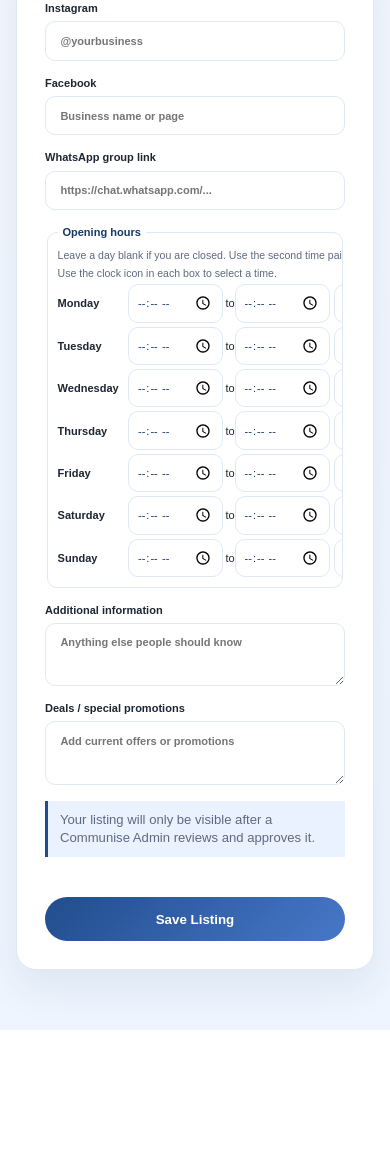
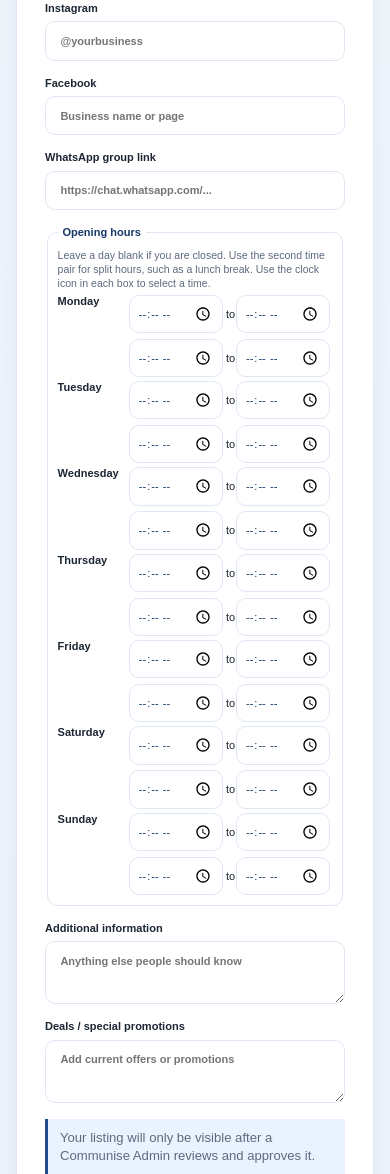
Before and after one commit to mbnarayn/communise, a Flask app: page /add in a window 390 px wide. Shown: the part 1467-2641 px from the top of the page. Before the commit the page ends 2497 px from the top, so only its background shows below. Run offline with Flask 3, Linux system fonts and the light colour scheme.

Commit message:
ui updates

```diff
--- a/static/styles.css
+++ b/static/styles.css
@@ -512,6 +512,13 @@ nav a {
 .listing-form-card .hours-editor {
   gap: 0.25rem;
   padding: 0.6rem;
+}
+
+.listing-form-card .hours-helper {
+  display: block;
+  max-width: 100%;
+  line-height: 1.35;
+  overflow-wrap: anywhere;
 }
 
 .listing-form-card .hours-row {
@@ -1215,6 +1222,38 @@ select {
     overflow-x: auto;
   }
 
+  .listing-form-card .hours-row {
+    grid-template-columns: 68px minmax(0, 1fr) auto minmax(0, 1fr);
+    column-gap: 0.2rem;
+    row-gap: 0.35rem;
+  }
+
+  .listing-form-card .hours-row > strong {
+    grid-row: 1 / span 2;
+    align-self: start;
+  }
+
+  .listing-form-card .hours-row input[type="time"] {
+    width: 100%;
+    max-width: 95px;
+    margin-left: 0;
+  }
+
+  .listing-form-card .hours-row input[type="time"]:nth-of-type(3) {
+    grid-column: 2;
+    grid-row: 2;
+  }
+
+  .listing-form-card .hours-row > span:nth-of-type(2) {
+    grid-column: 3;
+    grid-row: 2;
+  }
+
+  .listing-form-card .hours-row input[type="time"]:nth-of-type(4) {
+    grid-column: 4;
+    grid-row: 2;
+  }
+
   .admin-actions {
     width: 100%;
   }
--- a/templates/add_listing.html
+++ b/templates/add_listing.html
@@ -142,8 +142,7 @@
 
           <fieldset class="hours-editor">
             <legend>Opening hours</legend>
-            <small>Leave a day blank if you are closed. Use the second time pair for split hours, such as a lunch break.</small>
-            <small class="hours-helper">Use the clock icon in each box to select a time.</small>
+            <small class="hours-helper">Leave a day blank if you are closed. Use the second time pair for split hours, such as a lunch break. Use the clock icon in each box to select a time.</small>
             {% if form and form.opening_hours is string and form.opening_hours %}
               <small>Current hours: {{ form.opening_hours }}. Add daily hours below to replace them.</small>
             {% endif %}
```
